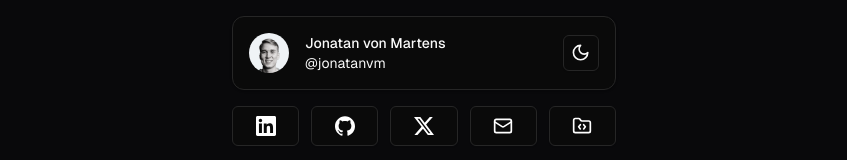
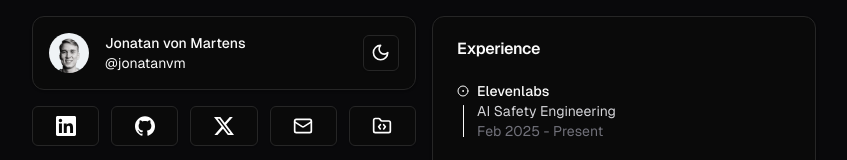
Before and after one commit to jonatanvm/jonatanvm, a Next.js app: page / in a window 1280 px wide. Shown: the top 160 px of the page, without its empty margins (216-1063 px from the left). Built offline with nearby package versions, Linux system fonts and the light colour scheme.

Commit message:
feat: two column layout

```diff
--- a/src/app/page.tsx
+++ b/src/app/page.tsx
@@ -341,24 +341,14 @@ export default async function Home() {
   return (
     <div className="grid items-center justify-items-center p-4 pb-20 font-[family-name:var(--font-geist-sans)]">
       <main className="flex flex-col gap-8 row-start-2 items-center sm:items-start w-full">
-        <div className="grid grid-cols-1 sm:grid-cols-1 gap-4 w-full">
-          <div className="flex flex-col gap-4 w-full sm:max-w-sm mx-auto">
+        <div className="grid grid-cols-1 sm:grid-cols-2 gap-4 w-full">
+          <div className="flex flex-col gap-4 w-full sm:max-w-sm mx-auto sm:ml-auto sm:mr-0">
             <Me className={"w-full"} />
             <SocialLinks className={"w-full"} />
             <Experience
               title={"Projects"}
               className={"w-full"}
               timelineItems={projectsTimeline}
-            />
-            <Experience
-              title={"Experience"}
-              className={"w-full"}
-              timelineItems={timeline}
-            />
-            <Experience
-              title={"Speaking"}
-              className={"w-full"}
-              timelineItems={speakingTimeline}
             />
             <Experience
               title={"Press"}
@@ -371,6 +361,18 @@ export default async function Home() {
               timelineItems={educationTimeline}
             />
           </div>
+          <div className="flex flex-col gap-4 w-full sm:max-w-sm mx-auto sm:mr-auto sm:ml-0">
+            <Experience
+              title={"Experience"}
+              className={"w-full"}
+              timelineItems={timeline}
+            />
+            <Experience
+              title={"Speaking"}
+              className={"w-full"}
+              timelineItems={speakingTimeline}
+            />
+          </div>
         </div>
       </main>
       <footer className="row-start-3 gap-6 flex-wrap items-center justify-center text-zinc-300 dark:text-zinc-800 hidden">
```
